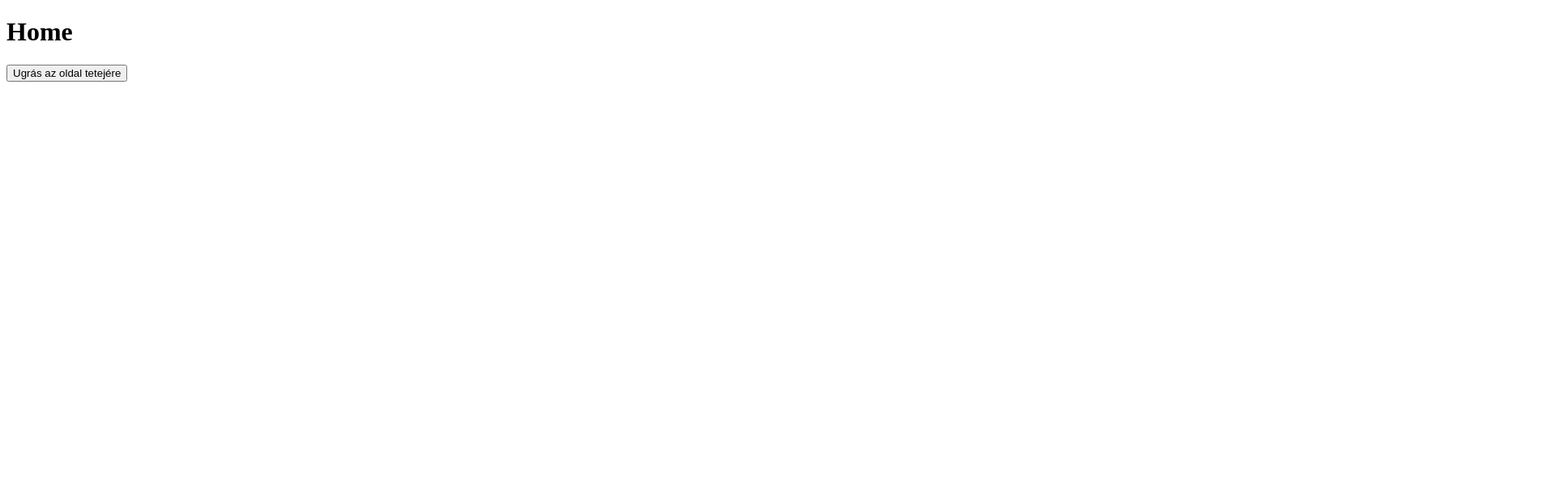
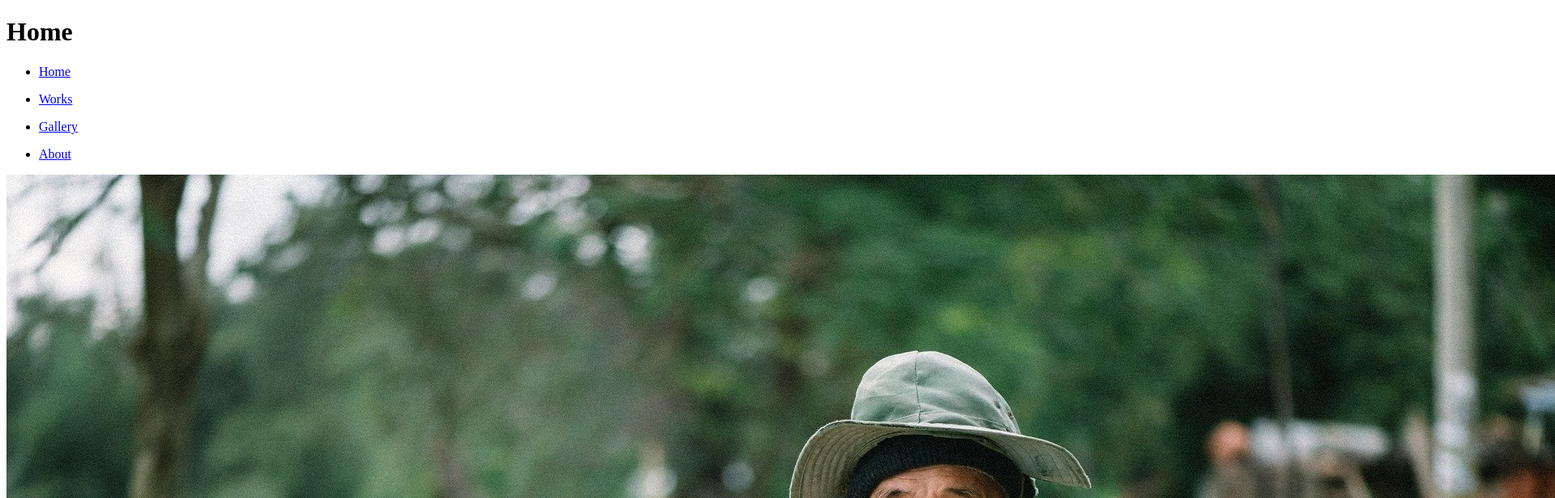
Before and after one commit to mllaci01/project-html-001-about-site, a plain HTML site: page index.html in a window 1280 px wide. Shown: the top 616 px of the page at 81% size, 1920 px wide, since content can reach past the window. Drawn offline with Linux system fonts and the light colour scheme.

Commit message:
módosítás

```diff
--- a/index.html
+++ b/index.html
@@ -8,9 +8,37 @@
 </head>
 <body>
     <header><h1 class="left">Home</h1></header>
-    <nav></nav>
-    <main></main>
-    <section></section>
+    <nav>
+        <ul>
+            <li>
+        <a href="/index.html">Home</a>
+    </li>
+</ul>
+        <ul>
+            <li>
+        <a href="/works.html">Works</a>
+    </li>
+</ul>
+        <ul>
+            <li>
+                <a href="/gallery.html">Gallery</a>
+            </li>
+        </ul>
+        <ul>
+            <li>
+                <a href="/about.html">About</a>
+            </li>
+        </ul>
+    </nav>
+
+
+
+    <main><img src="/assets/pictures/pottery-5680464_1920.jpg" alt="portrait">
+    <img src="/assets/pictures/pumpkins-5646939_1920.jpg" alt="halloween">
+    </main>
+    <section>
+      <p>Molnár László vagyok 42 éves, a home oldalamat látod, programozó szeretnék lenni. Jelenleg az elején tartok, remélem minden akadályt sikerül megugranom.</p>
+    </section>
     <footer>
         <a href="#top">
             <button class="btn">Ugrás az oldal tetejére</button>
```
Also changed, not shown: about.html (+6 -1 lines), gallery.html (+6 -1 lines), works.html (+6 -1 lines), assets/pictures/pottery-5680464_1920.jpg (added), assets/pictures/pumpkins-5646939_1920.jpg (added).
